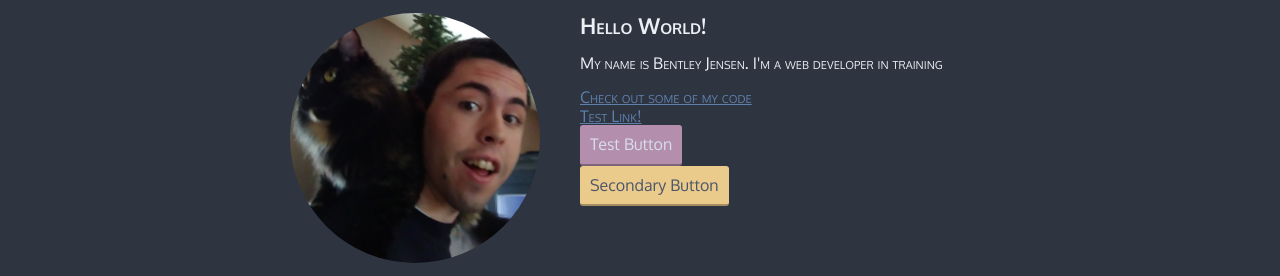
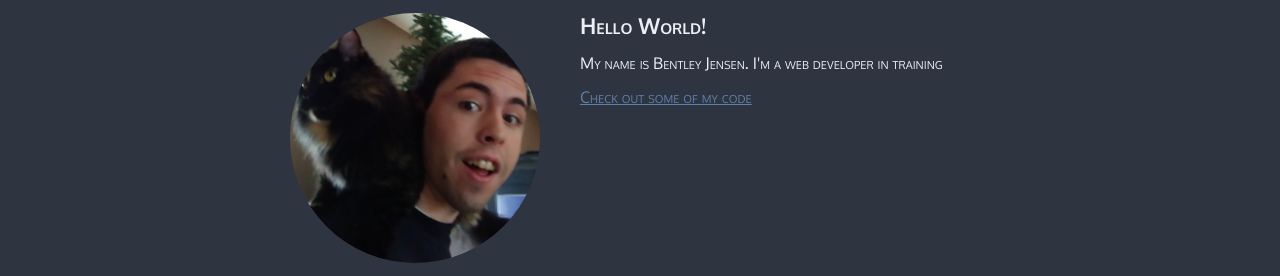
Before and after one commit to bentleyjensen/portfolio-website, a plain HTML site: page index.html in a window 1280 px wide. Shown: the part 242-518 px from the top of the page. Drawn offline with nearby package versions, Linux system fonts and the light colour scheme.

Commit message:
Final Draft Index
Remove link and buttons

```diff
--- a/index.html
+++ b/index.html
@@ -39,11 +39,8 @@
         <main class="content profile">
             <img src="img/ProfileImage.jpg" class="profile_portrait" alt="Picture of Bentley with a cat on his shoulder">
             <h1>Hello World!</h1>
-            <p>My name is Bentley Jensen. I'm a <span>web</span> developer in training</p>
+            <p>My name is Bentley Jensen. I'm a web developer in training</p>
             <a href="https://github.com/bentleyjensen/">Check out some of my code</a><br>
-            <a href="#">Test Link!</a><br>
-            <button type="button">Test Button</button><br>
-            <button class="button_secondary">Secondary Button</button>
         </main>
         <footer class="page-footer">
             <p>Find me on</p>
```
